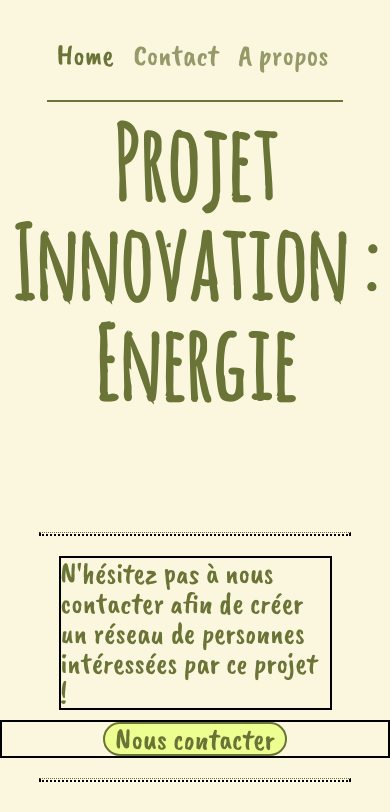
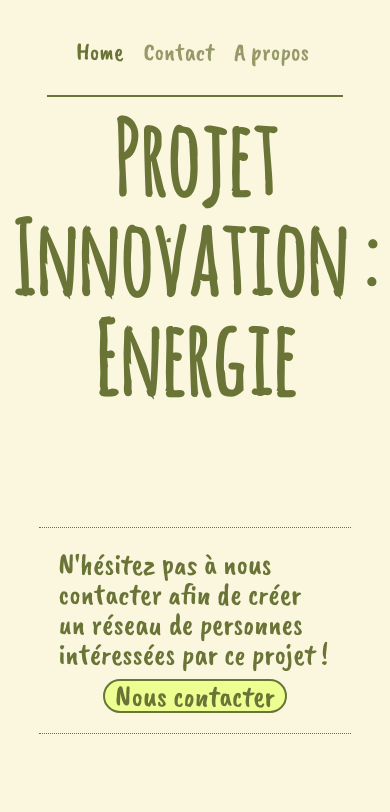
Before and after one commit to YanStone/ProjetInnov, a plain HTML site: page index.html in a window 390 px wide. Shown: the top 812 px of the page. Drawn offline with nearby package versions, Linux system fonts and the light colour scheme.

Commit message:
reduction font size a 25px de navbar

```diff
--- a/css/style_solutions.css
+++ b/css/style_solutions.css
@@ -25,10 +25,6 @@ body {
     font-size: 35px;
     background-color:#fbf7df;
     color: #6a7436;
-}
-
-.b {
-    border: 2px solid black;
 }
 
 #navbar {
@@ -283,6 +279,7 @@ body {
         border-bottom: 2px solid #6a7436;
         border-right: none;
         padding-right: none;
+        font-size: 25px;
     }
 
     ul {
```
